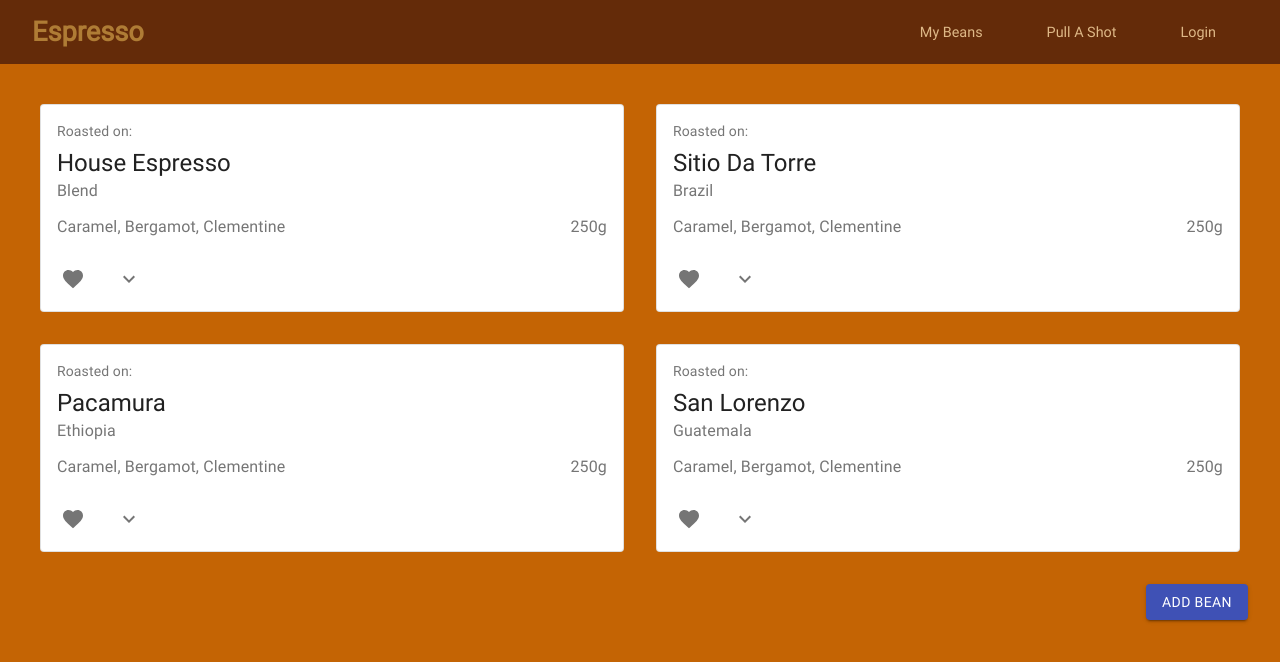
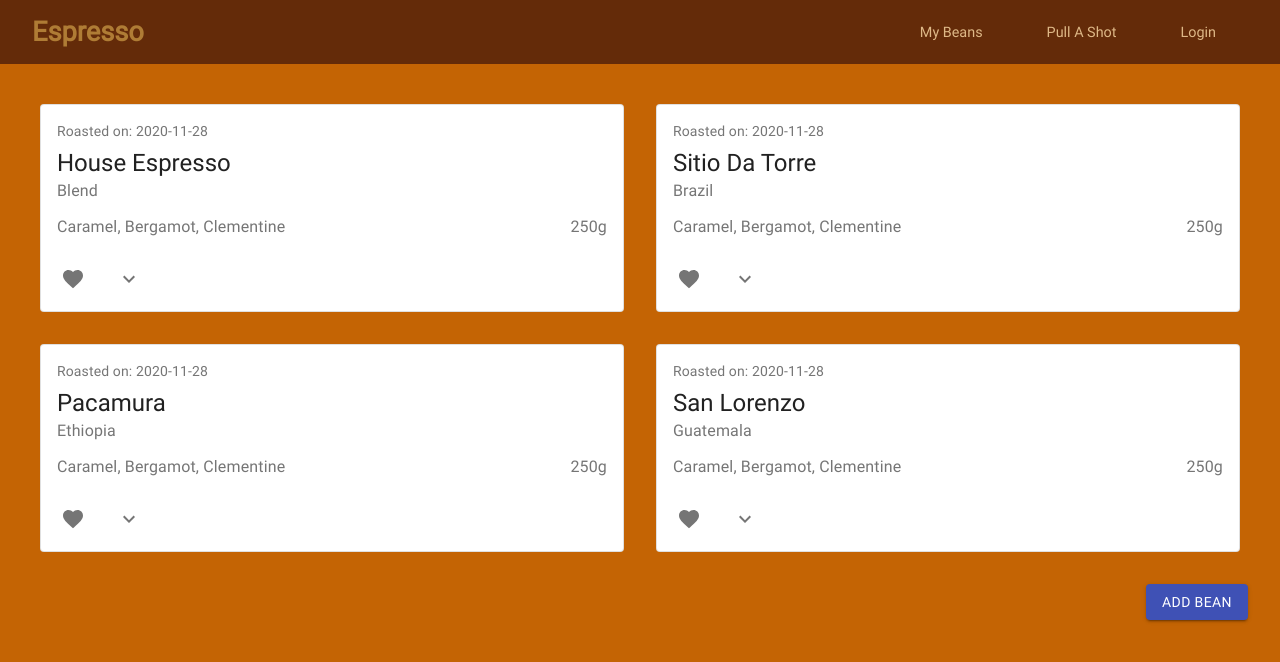
Before and after one commit to samueljmillward/espresso, a React (Create React App) app: page /beans in a window 1280 px wide. Shown: the top 662 px of the page. Built offline with nearby package versions, Linux system fonts and the light colour scheme.

Commit message:
Roast Date not displaying

```diff
--- a/src/elements/Card.js
+++ b/src/elements/Card.js
@@ -60,7 +60,7 @@ export default function BeanCard({ bean }) {
           color="textSecondary"
           gutterBottom
         >
-          Roasted on: {bean.roast}
+          Roasted on: {bean.roastDate}
         </Typography>
         <Typography variant="h5" component="h2">
           {bean.name}
```
